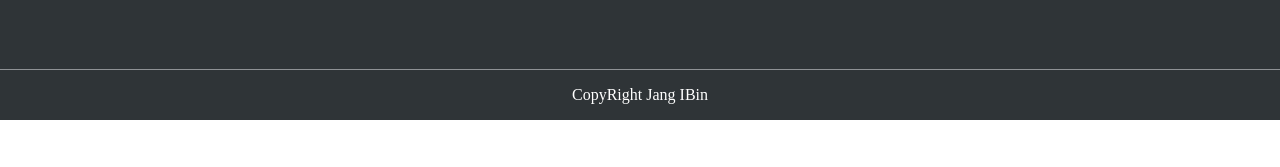
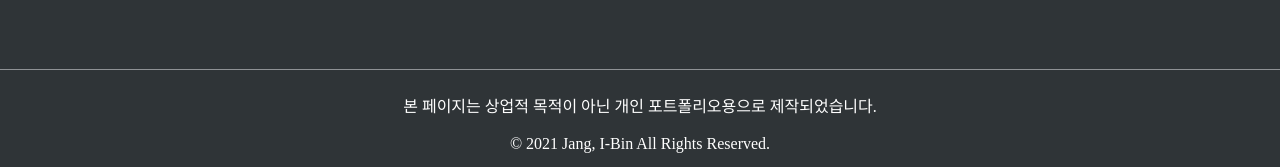
Before and after one commit to JangIBin/Calendar_App, a React (Create React App) app: page /school in a window 1280 px wide. Shown: the part 976-1143 px from the top of the page. Before the commit the page ends 1096 px from the top, so only its background shows below. Built offline with nearby package versions, Linux system fonts and the light colour scheme; no server answers; the database is empty.

Commit message:
2022-06-07 푸터 수정

```diff
--- a/package.json
+++ b/package.json
@@ -14,7 +14,7 @@
     "@testing-library/jest-dom": "^5.11.6",
     "@testing-library/react": "^11.2.2",
     "@testing-library/user-event": "^12.6.0",
-    "firebase": "^8.2.5",
+    "firebase": "^8.10.1",
     "fullcalendar": "^5.5.0",
     "moment": "^2.29.1",
     "react": "^17.0.1",
--- a/src/components/footer/Footer.css
+++ b/src/components/footer/Footer.css
@@ -2,11 +2,11 @@
 	background-color: #2f3437;
 	border-top: 1px solid #8f9295;
 	width: 100%;
-	height: 50px;
+	height: 100px;
 }
 
 .Footer .footer-wrap {
 	text-align: center;
-	padding-top: 16px;
+	padding-top: 23px;
 	color: #ffffff;
 }
--- a/src/components/footer/Footer.js
+++ b/src/components/footer/Footer.js
@@ -6,7 +6,8 @@ function Footer() {
   return(
 		<div className="Footer">
 			<div className="footer-wrap">
-				CopyRight Jang IBin
+				본 페이지는 상업적 목적이 아닌 개인 포트폴리오용으로 제작되었습니다.<br /><br />
+				© 2021 Jang, I-Bin All Rights Reserved.
 			</div>
 		</div>
   )
```
Also changed, not shown: 2 other files (tests, documents, lock files or other folders).
